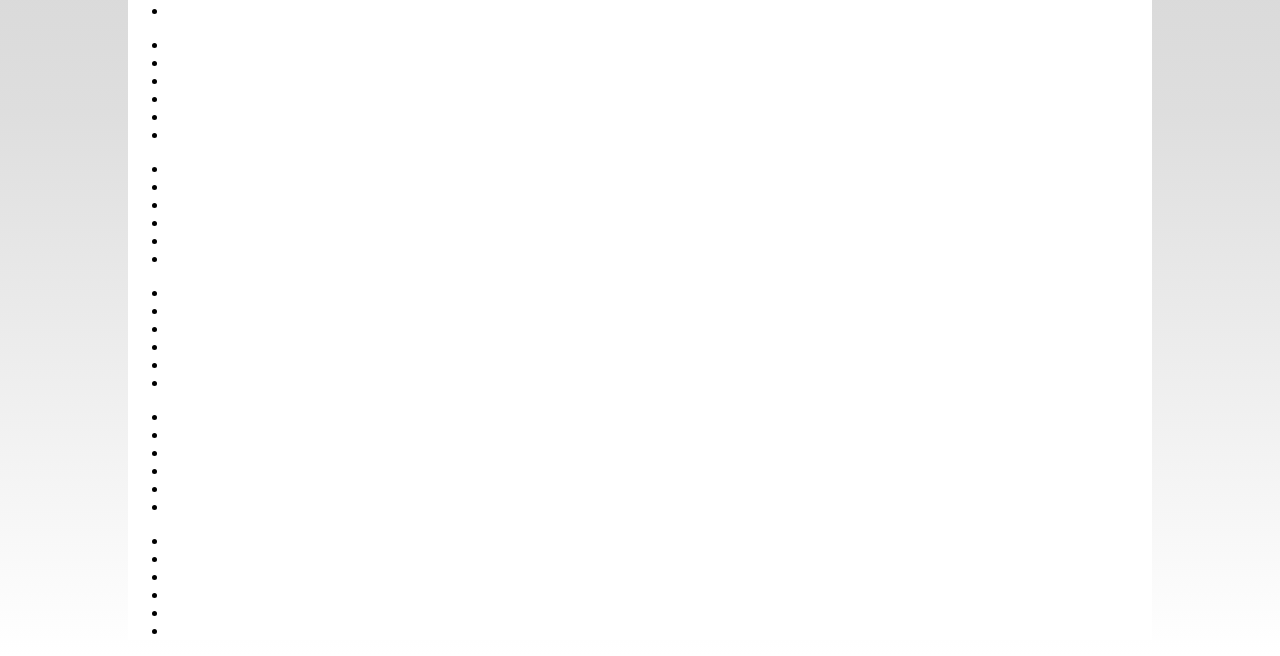
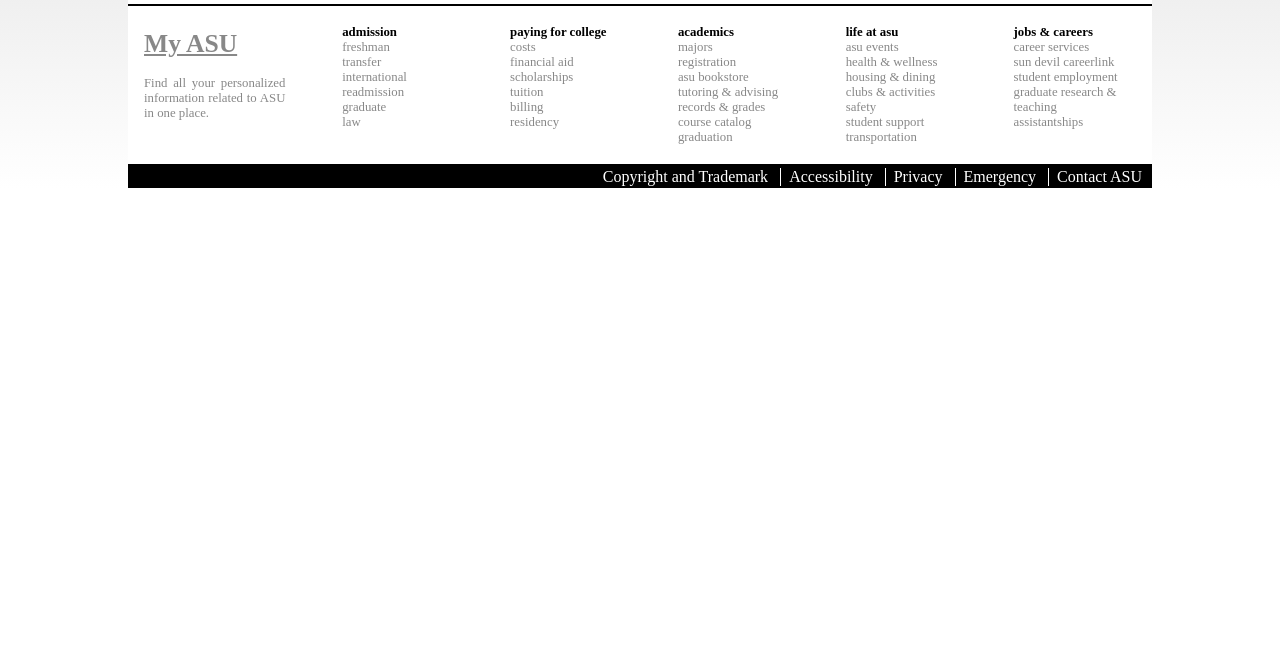
Before and after one commit to TDA/ASUWebpageDemo, a plain HTML site: page src/index.html in a window 1280 px wide. Shown: the part 1103-1759 px from the top of the page. After the commit the page ends 1291 px from the top, so only its background shows below. Drawn offline with nearby package versions, Linux system fonts and the light colour scheme.

Commit message:
edited styles mostly and added content

```diff
--- a/src/css/main.css
+++ b/src/css/main.css
@@ -132,3 +132,51 @@
 .sidebar p {
     margin: 1px;
 }
+
+.footer {
+    border-top: solid 2px #000;
+}
+.footer .columns {
+    display: inline-block;
+    width: 16%;
+    padding: 0.5em;
+    color: #888;
+    vertical-align: top;
+    font-size: 0.8em;
+}
+
+.footer .columns:first-child {
+    padding-left: 1.25em;
+    text-align: justify;
+}
+
+.columns a {
+    color: inherit;
+}
+
+.columns ul {
+    list-style: none;
+}
+.columns li:first-child {
+    font-weight: 600;
+    color: #000;
+}
+
+.footerlinks {
+    background: #000;
+    height: 1.5em;
+    color: #fff;
+    text-align: right;
+    padding: 4px 2px;
+}
+.footerlinks a {
+    min-width: 4em;
+    display: inline-block;
+    color: inherit;
+    border-left: solid 1px #fff;
+    padding:0 0.5em;
+    text-decoration: none;
+}
+.footerlinks a:first-child {
+    border-left: none;
+}
--- a/src/index.html
+++ b/src/index.html
@@ -45,6 +45,8 @@
                         turpis et porta. Fusce pretium justo sit amet suscipit lobortis. Integer consectetur blandit eros
                         quis laoreet. Curabitur sit amet tellus nec justo gravida condimentum at et nibh. Duis sit amet
                         massa non ante mattis porttitor. Cras luctus auctor ornare.Integer sit amet quam id ipsum convallis laoreet. Maecenas vitae ultrices ante. Proin vehicula id
+                        ligula vitae euismod. Curabitur sit amet tellus nec justo gravida condimentum at et nibh. Duis sit amet
+                        massa non ante mattis porttitor. Cras luctus auctor ornare.Integer sit amet quam id ipsum convallis laoreet. Maecenas vitae ultrices ante. Proin vehicula id
                         ligula vitae euismod.
                     </p>
                     <p>
@@ -53,7 +55,9 @@
                         est eu congue cursus, orci magna vehicula leo, non egestas ligula nunc at arcu.
                         Maecenas in imperdiet neque. Etiam ipsum leo, semper ac suscipit sit amet, vehicula a libero.
                         Mauris sapien felis, fringilla at arcu eu, pulvinar laoreet felis. Etiam finibus metus vel diam
-                        sollicitudin, commodo aliquet urna eleifend.
+                        sollicitudin, commodo aliquet urna eleifend. Curabitur sit amet tellus nec justo gravida condimentum at et nibh. Duis sit amet
+                        massa non ante mattis porttitor. Cras luctus auctor ornare.Integer sit amet quam id ipsum convallis laoreet. Maecenas vitae ultrices ante. Proin vehicula id
+                        ligula vitae euismod.
                    </p>
                    <p>
                        <a href="https://facebook.com"><img src="img/facebook.jpg" alt="Facebook"/></a>
@@ -85,64 +89,70 @@
             </div>
             <div class="footer">
                 <div class="columns">
+                    <a href="https://my.asu.edu" target="_blank"><h1>My ASU</h1></a>
+                    <p>Find all your personalized information related to ASU in one place.</p>
+                </div>
+                <div class="columns">
                     <ul>
-                        <li></li>
-                        <li></li>
-                        <li></li>
-                        <li></li>
-                        <li></li>
-                        <li></li>
+                        <li>admission</li>
+                        <li>freshman</li>
+                        <li>transfer</li>
+                        <li>international</li>
+                        <li>readmission</li>
+                        <li>graduate</li>
+                        <li>law</li>
                     </ul>
                 </div>
                 <div class="columns">
                     <ul>
-                        <li></li>
-                        <li></li>
-                        <li></li>
-                        <li></li>
-                        <li></li>
-                        <li></li>
+                        <li>paying for college</li>
+                        <li>costs</li>
+                        <li>financial aid</li>
+                        <li>scholarships</li>
+                        <li>tuition</li>
+                        <li>billing</li>
+                        <li>residency</li>
                     </ul>
                 </div>
                 <div class="columns">
                     <ul>
-                        <li></li>
-                        <li></li>
-                        <li></li>
-                        <li></li>
-                        <li></li>
-                        <li></li>
+                        <li>academics</li>
+                        <li>majors</li>
+                        <li>registration</li>
+                        <li>asu bookstore</li>
+                        <li>tutoring & advising</li>
+                        <li>records & grades</li>
+                        <li>course catalog</li>
+                        <li>graduation</li>
                     </ul>
                 </div>
                 <div class="columns">
                     <ul>
-                        <li></li>
-                        <li></li>
-                        <li></li>
-                        <li></li>
-                        <li></li>
-                        <li></li>
+                        <li>life at asu</li>
+                        <li>asu events</li>
+                        <li>health & wellness</li>
+                        <li>housing & dining</li>
+                        <li>clubs & activities</li>
+                        <li>safety</li>
+                        <li>student support</li>
+                        <li>transportation</li>
                     </ul>
                 </div>
                 <div class="columns">
                     <ul>
-                        <li></li>
-                        <li></li>
-                        <li></li>
-                        <li></li>
-                        <li></li>
-                        <li></li>
+                        <li>jobs & careers</li>
+                        <li>career services</li>
+                        <li>sun devil careerlink</li>
+                        <li>student employment</li>
+                        <li>graduate research & teaching assistantships</li>
                     </ul>
                 </div>
-                <div class="columns">
-                    <ul>
-                        <li></li>
-                        <li></li>
-                        <li></li>
-                        <li></li>
-                        <li></li>
-                        <li></li>
-                    </ul>
+                <div class="footerlinks">
+                    <a href="#">Copyright and Trademark</a>
+                    <a href="#">Accessibility</a>
+                    <a href="#">Privacy</a>
+                    <a href="#">Emergency</a>
+                    <a href="#">Contact ASU</a>
                 </div>
             </div>
 
```
